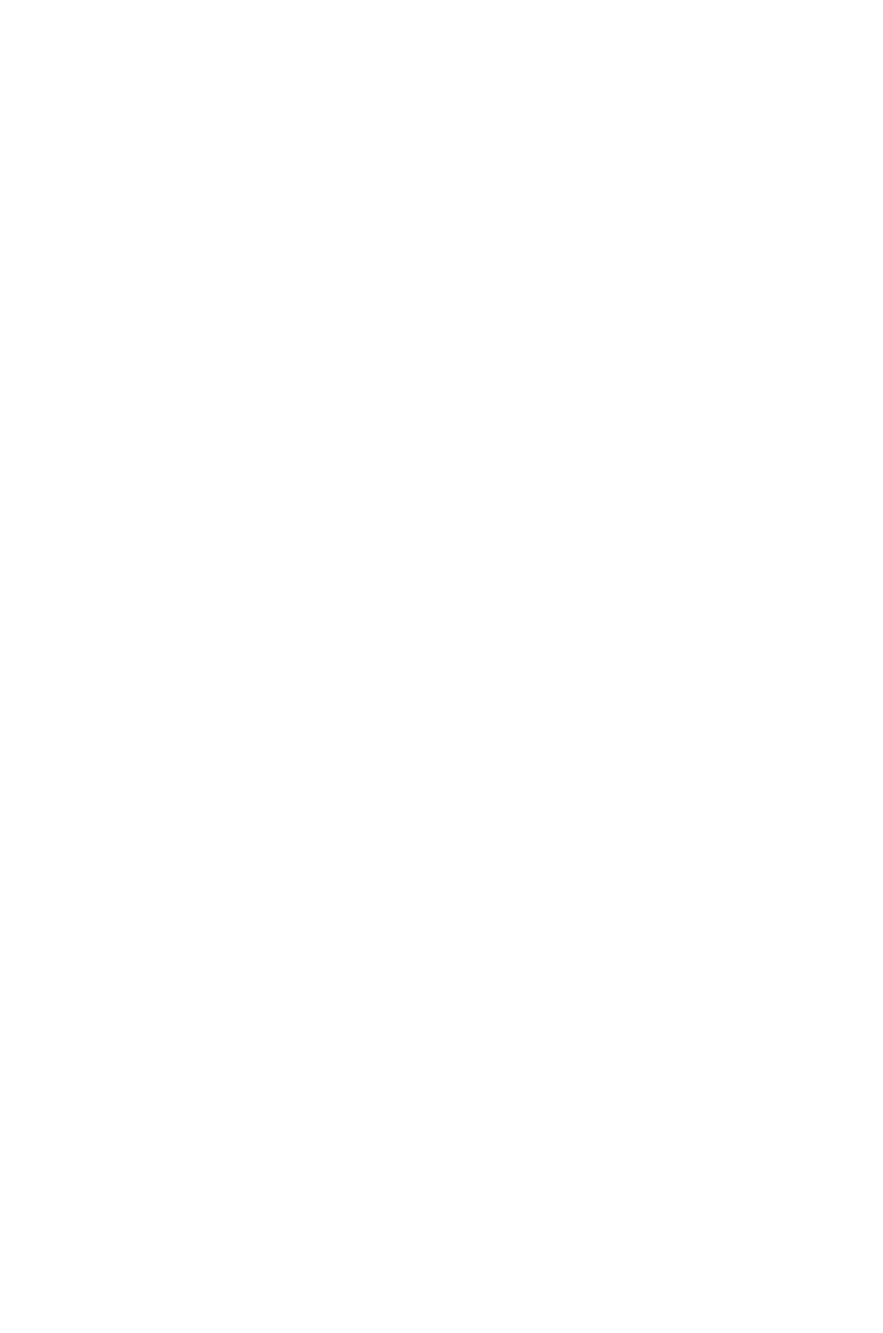
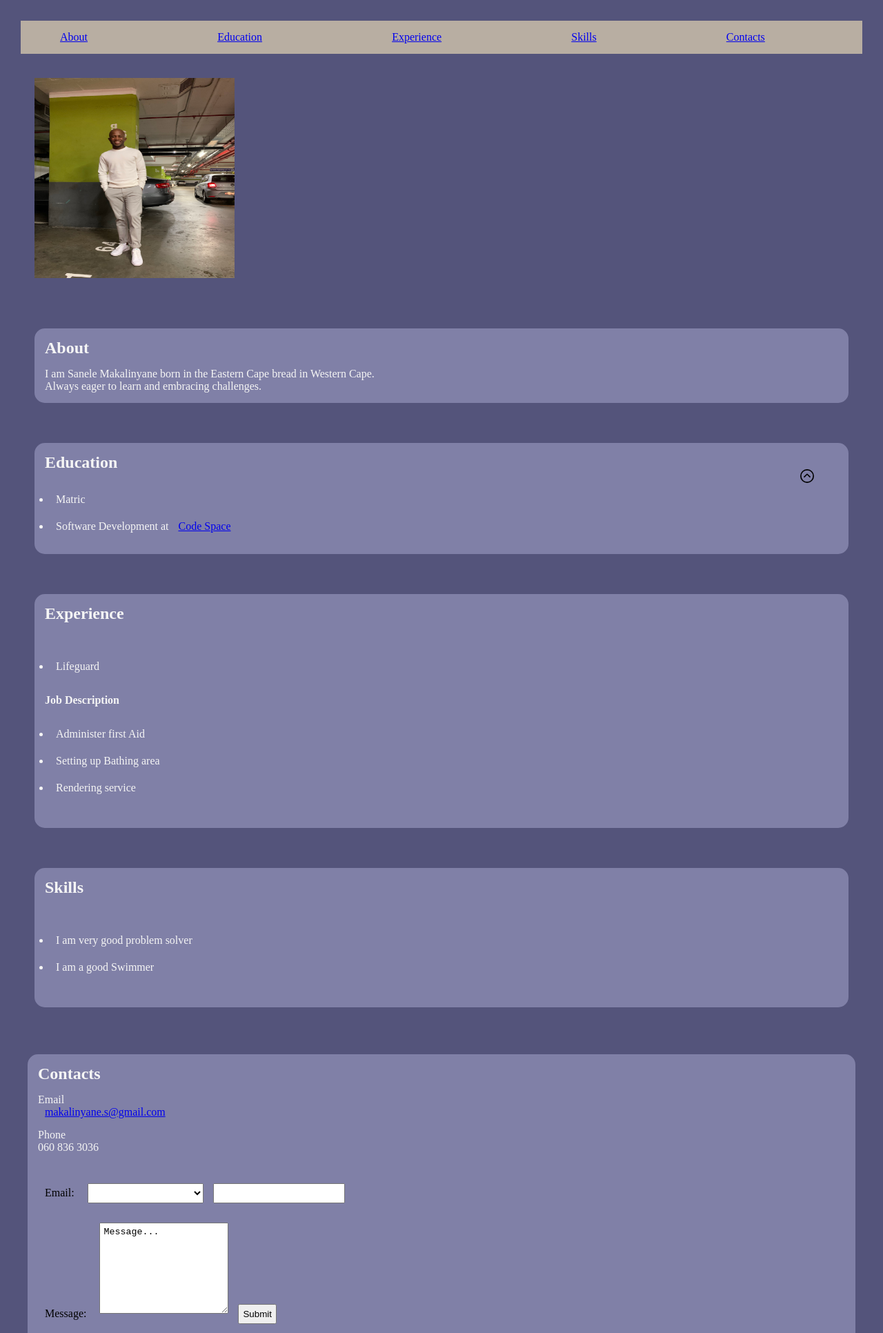
Before and after one commit to San3le/SANMAK160_FTO2304_GroupA_SaneleMakalinyane_ITW9, a plain HTML site: page index.html in a window 1280 px wide. Shown: the top 1932 px of the page at 69% size. Before the commit the page ends 800 px from the top, so only its background shows below. Drawn offline with Linux system fonts and the light colour scheme.

Commit message:
working on the Resume

```diff
--- a/css/style9.css
+++ b/css/style9.css
@@ -0,0 +1,85 @@
+/*top of the page, navigation bar*/
+nav {
+  justify-content: space-around;
+  display: flex;
+  flex-direction: row;
+  align-items: center;
+  position: fixed;
+
+  background-color: rgb(184, 174, 162);
+  margin: 10px;
+  font-style: normal;
+  color: rgb(184, 174, 162);
+  position: sticky;
+  top: 20px;
+}
+
+
+#about {
+  background-color:  rgb(184, 174, 162);
+  padding: 0.5rem;
+  border-radius: 6px;
+  color: black;
+  text-decoration: none;
+}
+
+li {
+  padding: 0.5rem;
+}
+
+#to-top-menu {
+  position: fixed;
+  bottom: 80px;
+  right: 80px;
+  display: inline-flex;
+  align-items: right;
+  justify-content: center;
+}
+
+/*main content of the Resume*/
+
+body {
+  background-color: rgb(84, 84, 123);
+  font-family: "Times New Roman", Times, serif;
+}
+
+h2,h4 {
+  color: whitesmoke;
+}
+
+p{
+  color: whitesmoke;
+}
+
+li,
+ul {
+  padding: 0.5rem;
+  color: whitesmoke;
+}
+
+section {
+  border-radius: 15px;
+  margin: 20px;
+  padding: 5px;
+  background-color: rgb(128, 128, 167);
+}
+
+/*footer and forms*/
+
+footer {
+  background-color: rgb(128, 128, 167);
+  border-radius: 15px;
+  margin: 20px;
+  padding: 5px;
+}
+
+* {
+  margin: 5px;
+  padding: 5px;
+  box-sizing: border-box;
+}
+
+img {
+  display: block;
+  max-width: 100%;
+}
--- a/index.html
+++ b/index.html
@@ -1,26 +1,144 @@
 <!DOCTYPE html>
 <html lang="en">
+
 <head>
     <meta charset="UTF-8">
     <meta http-equiv="X-UA-Compatible" content="IE=edge">
     <meta name="viewport" content="width=device-width, initial-scale=1.0">
+    <link rel="icon" type="image/x-icon" href="./images/favicon.ico">
+    <link rel="stylesheet" href="./css/style9.css">
     <title> Sanele Makalinyane </title>
 </head>
 
 <body>
+
+    <!--Nav bar, banner section-->
+
+    <nav id="top" class="nav bar">
+
+        <a href="About">About</a> <br>
+        <a href="Education">Education</a> <br>
+        <a href="Experience">Experience</a> <br>
+        <a href="Skills">Skills</a> <br>
+        <a href="Contacts">Contacts</a> <br>
+
+    </nav>
+
     <header>
-        <nav>
 
-        </nav>
+        <div>
+
+            <img src="./images/IMG_2208.jpeg" width="300px" height="300px">
+
+        </div>
+
+        <br>
+
+        <a class="to-top-menu" id="to-top-menu" href="#top">
+
+            <img src="./images/angle-circle-up.svg" alt="to-top-menu" width="30px" height="30px">
+
+        </a>
+
     </header>
 
-    <mai>
+    <!--main content of the Resume-->
+
+    <main>
+
+        <section>
+            <h2 id="About">About</h2>
+
+            <p> I am Sanele Makalinyane born in the Eastern Cape bread in Western Cape. <br>
+                Always eager to learn and embracing challenges.
+            </p>
+        </section>
+
+        <br>
+
+        <section>
+
+            <h2 id="Education">Education</h2>
+            <ul>
+                <li>Matric</li>
+                <li>Software Development at <a href="https://www.codespace.co.za"> Code Space</a></li>
+            </ul>
+
+        </section>
+
+        <br>
+
+        <section>
+
+            <h2 id="Experience">Experience</h2>
+            <p3>
+                <ul>
+                    <li>Lifeguard</li>
+                </ul>
+                <h4>Job Description</h4>
+                <ul>
+                    <li>Administer first Aid</li>
+                    <li>Setting up Bathing area</li>
+                    <li>Rendering service</li>
+                </ul>
+            </p3>
+
+        </section>
+
+        <br>
+
+        <section>
+
+            <h2 id="Skills">Skills</h2>
+            <p4>
+                <ul>
+                    <li>I am very good problem solver</li>
+                    <li>I am a good Swimmer</li>
+                </ul>
+            </p4>
+
+        </section>
 
     </main>
 
+    <br>
+
     <footer>
+
+        <h2 id="Contacts">Contacts</h2>
+
+        <p>Email <br>
+            <a href="makalinyane.s@gmail.com">makalinyane.s@gmail.com</a>
+        </p>
+        <p>Phone <br>
+            060 836 3036
+        </p>
+
+        <br>
+        <!-- form section-->
+
+        <form action="https://formsubmit.co/makalinyane.s@gmail.com" method="post">
+
+            <label for="Email">Email:</label>
+            <select id="Email">
+                <option value=""></option>
+                <option value="Enquiries">Enquiries</option>
+                <option value="Supporting Documents">Supporting Documents</option>
+            </select>
+            <input type="Email" name="Email">
+
+            <br>
+            <br>
+
+            <label for="Message">Message:</label>
+            <textarea id="Message" name="Message" col="4" rows="8">Message...</textarea>
+
+            <input class="Submit" type="Submit" value="Submit">
+
+        </form><br>
 
     </footer>
 
 </body>
+
 </html>
```
Also changed, not shown: images/IMG_2208.jpeg (added), images/LGfoto.jpg (added), images/angle-circle-up.svg (added), images/favicon.ico (added).
